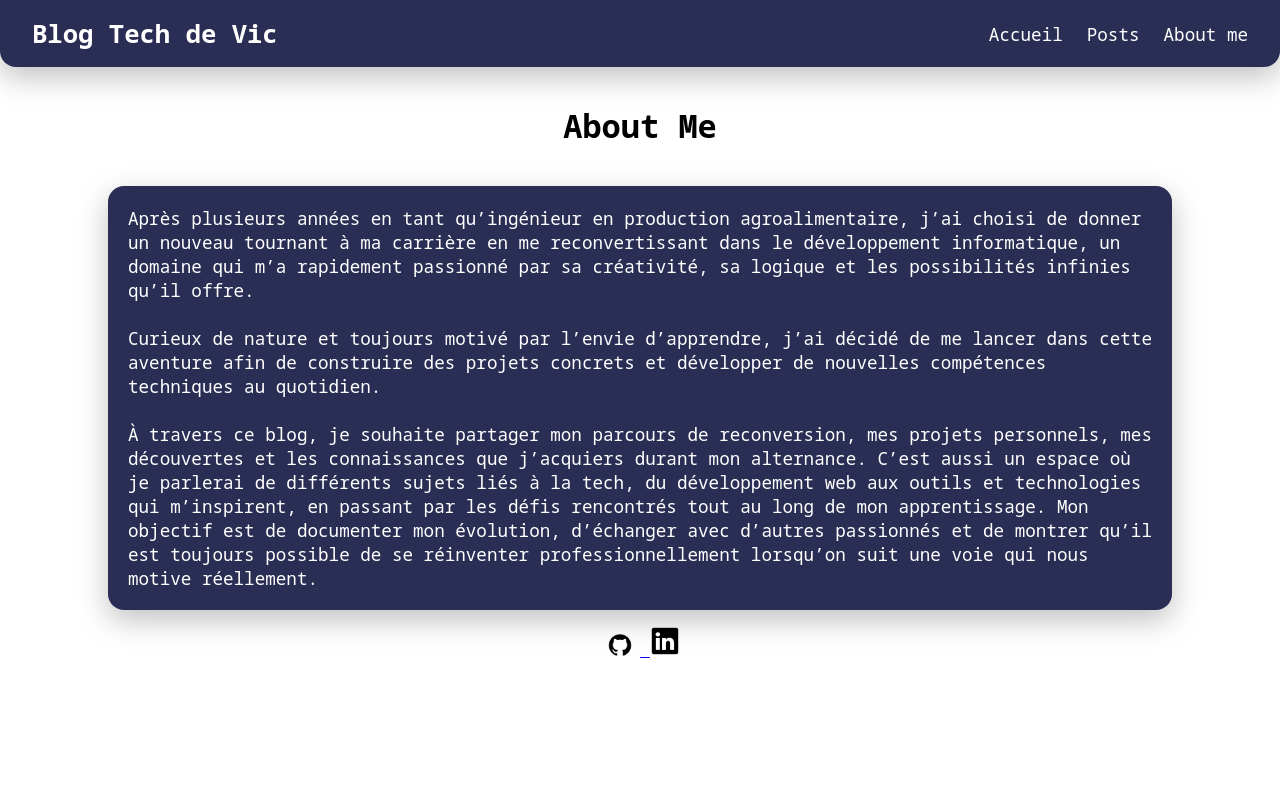
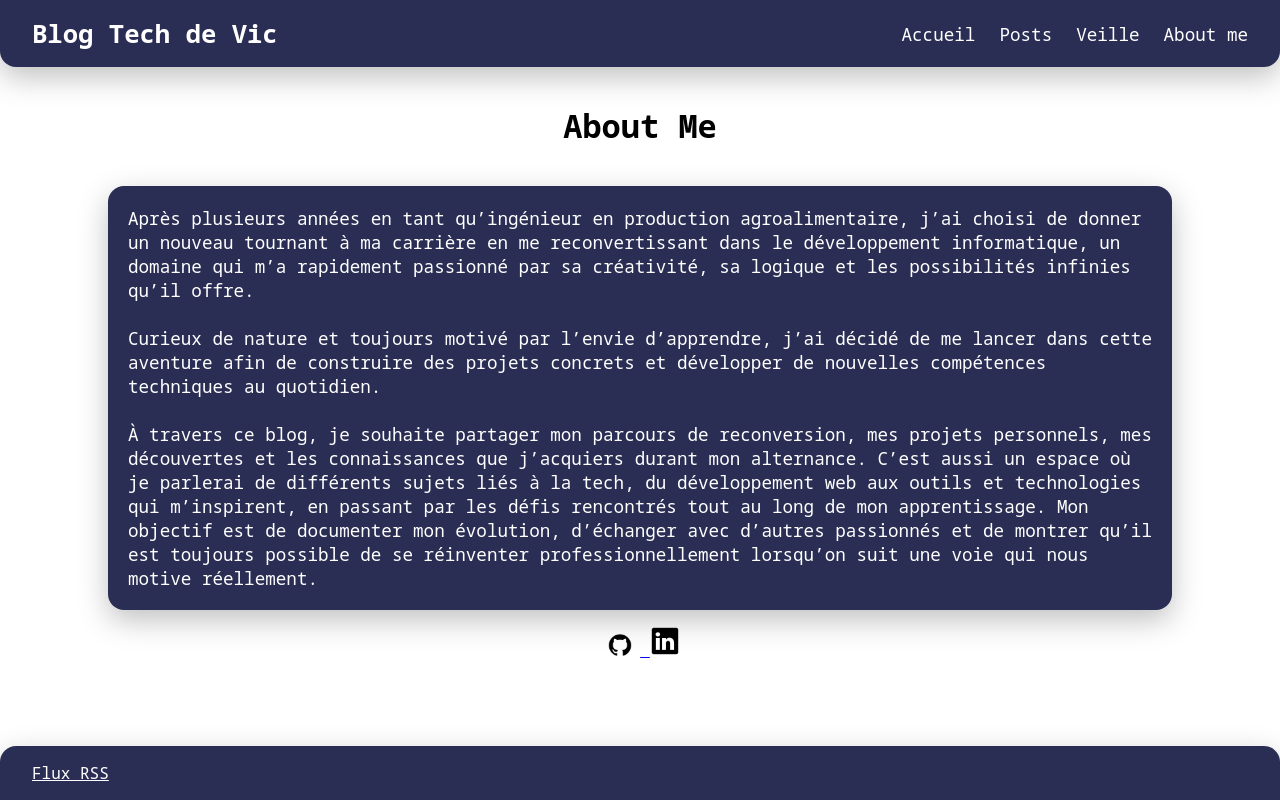
Before and after one commit to Vikybu/Blog-Vic, an Eleventy site: page about.md in a window 1280 px wide. Built offline with nearby package versions, Linux system fonts and the light colour scheme; Eleventy itself is replaced by a stand-in of ours; files that its build step writes are made by us from their sources.

Commit message:
adding footer and rss

```diff
--- /dev/null
+++ b/_data/externalPosts.json
@@ -0,0 +1,16 @@
+[
+  {
+    "title": "Apprendre à coder avec un bébé qui ne dort pas (ou presque)",
+    "Auteur-ice": "Victor",
+    "url": "https://victorlpr.github.io/Blog/posts/daddy-coder/",
+    "description": "Un article très interessant sur la paternité en période de reconversion",
+    "date": "2026-05-19"
+  },
+  {
+    "title": "React vs Astro",
+    "Auteur-ice": "Xinzhu",
+    "url": "https://xinzhu99.github.io/SSG-blog/blog/article-2/",
+    "description": "Un article pour faire le bon choix entre astro et react",
+    "date": "2026-05-21"
+  }
+]
--- /dev/null
+++ b/_includes/footer.njk
@@ -0,0 +1,5 @@
+<footer>
+    <a href="{{ '/feed.xml' | url }}">
+        Flux RSS
+    </a>
+</footer>
--- a/_includes/layouts/post.njk
+++ b/_includes/layouts/post.njk
@@ -1,7 +1,6 @@
 <!doctype html>
 <html lang="fr">
 <head>
-
     <meta charset="utf-8">
     <title>{{ title }}</title>
     <link rel="stylesheet" href="{{ '/css/style.css' | url }}">
@@ -11,9 +10,9 @@
 </head>
 <body>
     {% include "navbar.njk" %}
-<body>
 <main class="post">
     {{ content | safe }}
 </main>
+{% include "footer.njk" %}
 </body>
 </html>
--- a/_includes/navbar.njk
+++ b/_includes/navbar.njk
@@ -11,6 +11,9 @@
                 <a href="{{ '/posts/' | url }}">Posts</a>
             </li>
             <li>
+                <a href="{{ '/veille/' | url }}">Veille</a>
+            </li>
+            <li>
                 <a href="{{ '/about/' | url }}">About me</a>
             </li>
         </ul>
--- a/css/style.css
+++ b/css/style.css
@@ -2,6 +2,9 @@ body {
     margin: 0;
     font-family: "Noto Sans Mono", monospace;
     background: white;
+    min-height: 100vh;
+    display: flex;
+    flex-direction: column;
 }
 
 .navbar {
@@ -45,6 +48,8 @@ main {
     display: flex;
     flex-direction: column;
     align-items: center;
+    flex: 1;
+    padding-bottom: 2rem;
 }
 
 .container {
@@ -90,3 +95,20 @@ main {
 h1 {
     align-text: center;
 }
+
+footer {
+        display: flex;
+    justify-content: space-between;
+    align-items: center;
+    padding: 1rem 2rem;
+    background: #2B2E54;
+    color: white;
+    margin-bottom: 1rem;
+    box-shadow: 0 10px 30px rgba(0,0,0,0.25);
+    border-radius: 16px 16px 0 0;
+    margin: 0;
+}
+
+footer a {
+    color: white;
+}
--- /dev/null
+++ b/css/veille.css
@@ -0,0 +1,18 @@
+body {
+    background-color: #2B2E54;
+}
+h1 {
+    color: white;
+}
+
+.card {
+    background-color: white;
+}
+
+.card p {
+    color: #2B2E54;
+}
+
+.card a {
+    color: #2B2E54;
+}
--- a/package.json
+++ b/package.json
@@ -2,7 +2,7 @@
   "name": "eleventy-sample",
   "version": "1.0.0",
   "main": "index.js",
-   "scripts": {
+  "scripts": {
     "build-ghpages": "npx @11ty/eleventy --pathprefix=/Blog-Vic/",
     "start": "npx @11ty/eleventy --serve",
     "test": "echo \"Error: no test specified\" && exit 1"
@@ -12,6 +12,7 @@
   "license": "ISC",
   "description": "",
   "dependencies": {
-    "@11ty/eleventy": "^3.1.5"
+    "@11ty/eleventy": "^3.1.5",
+    "@11ty/eleventy-plugin-rss": "^3.0.0"
   }
 }
```
Also changed, not shown: _includes/layout.html (+1 -0 lines), feed.xml (added, +23 -0 lines), veille.md (added, +21 -0 lines), 1 other file.
